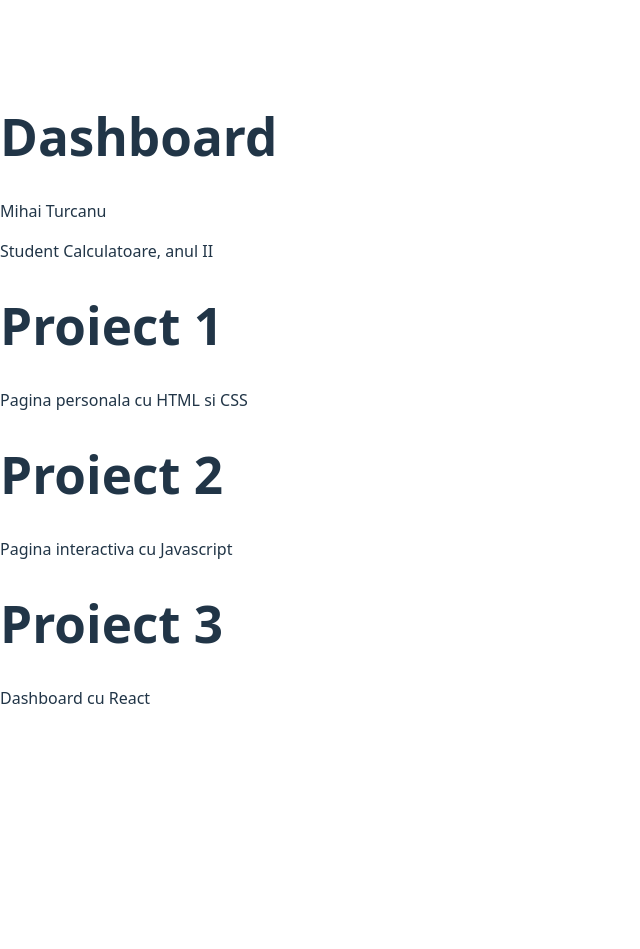
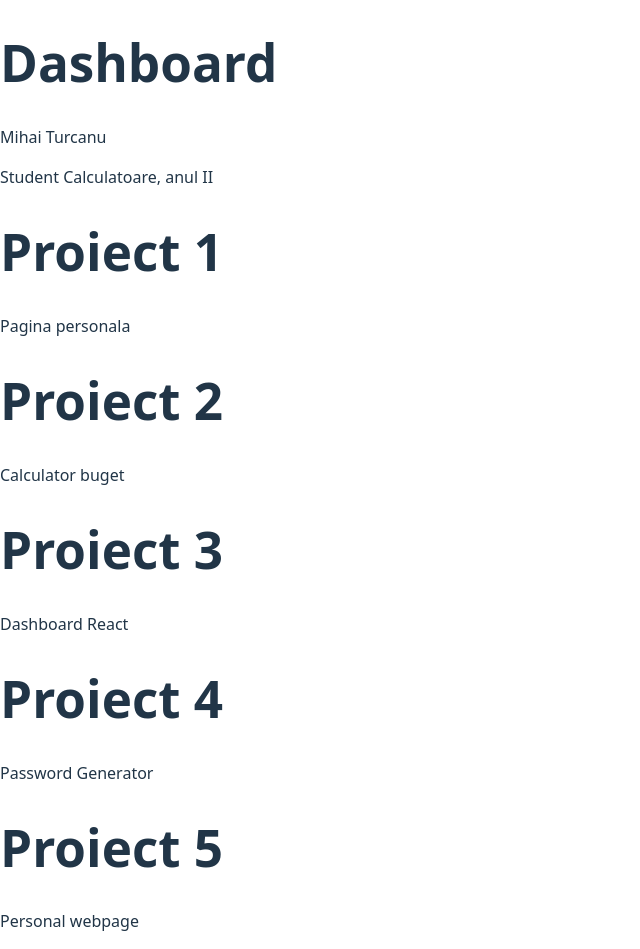
Before and after one commit to mihaiturcanu/lab_pw, a React (Vite) app: page / in a window 1280 px wide. Shown: the whole page, without its empty margins (0-640 px from the left). Before the commit the page ends 800 px from the top, so only its background shows below. Built offline with nearby package versions, Linux system fonts and the light colour scheme.

Commit message:
feat: add cards from JS array

```diff
--- a/src/App.jsx
+++ b/src/App.jsx
@@ -1,14 +1,21 @@
 import Card from './Card';
 
 function App() {
+  const projects = [
+    {title:"Proiect 1", description:"Pagina personala"},
+    {title:"Proiect 2", description:"Calculator buget"},
+    {title:"Proiect 3", description:"Dashboard React"},
+    {title:"Proiect 4", description:"Password Generator"},
+    {title:"Proiect 5", description:"Personal webpage"}
+  ];
   return (
   <div>
     <h1>Dashboard</h1>
     <p>Mihai Turcanu </p>
     <p>Student Calculatoare, anul II</p>
-    <Card title="Proiect 1" description="Pagina personala cu HTML si CSS" />
-    <Card title="Proiect 2" description="Pagina interactiva cu Javascript" />
-    <Card title="Proiect 3" description="Dashboard cu React" />
+    {projects.map(function(item, index){
+      return <Card key={index} title={item.title} description={item.description} />
+    })}
     </div>
     );
   }
```
